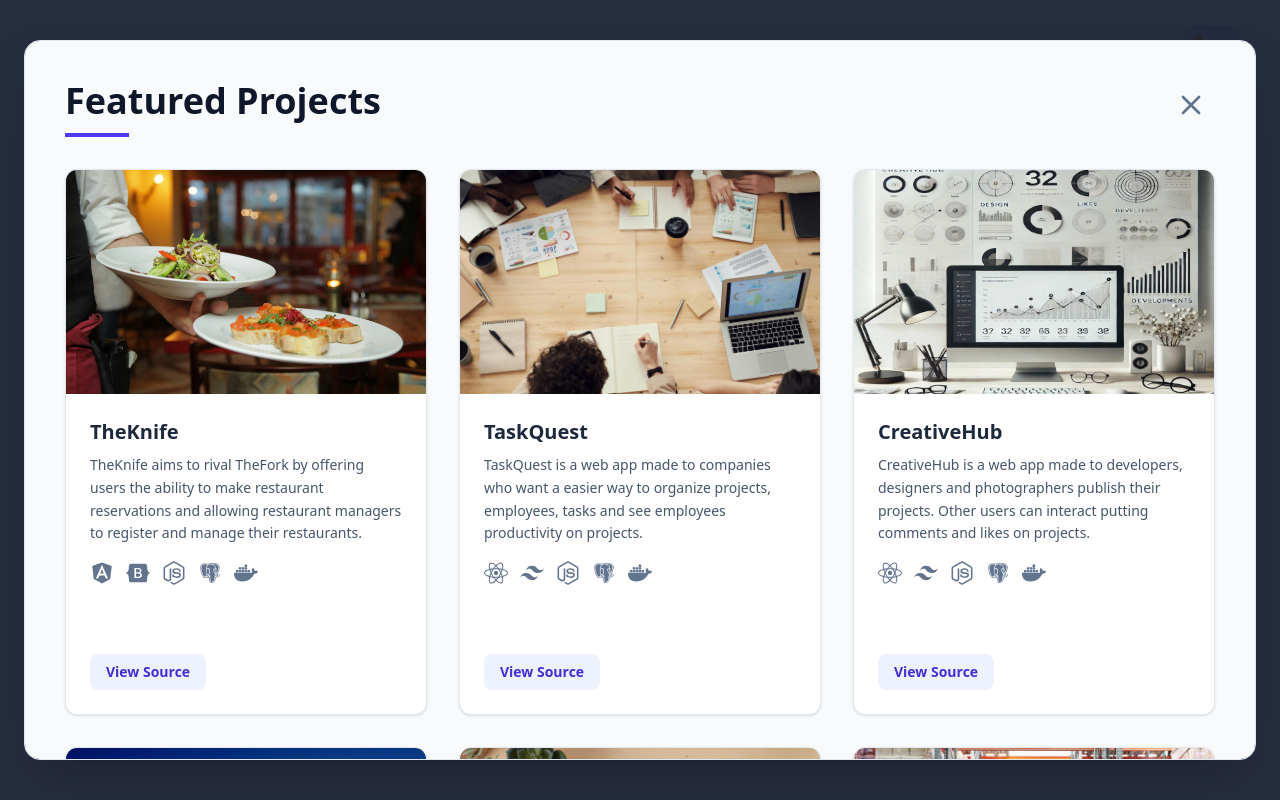
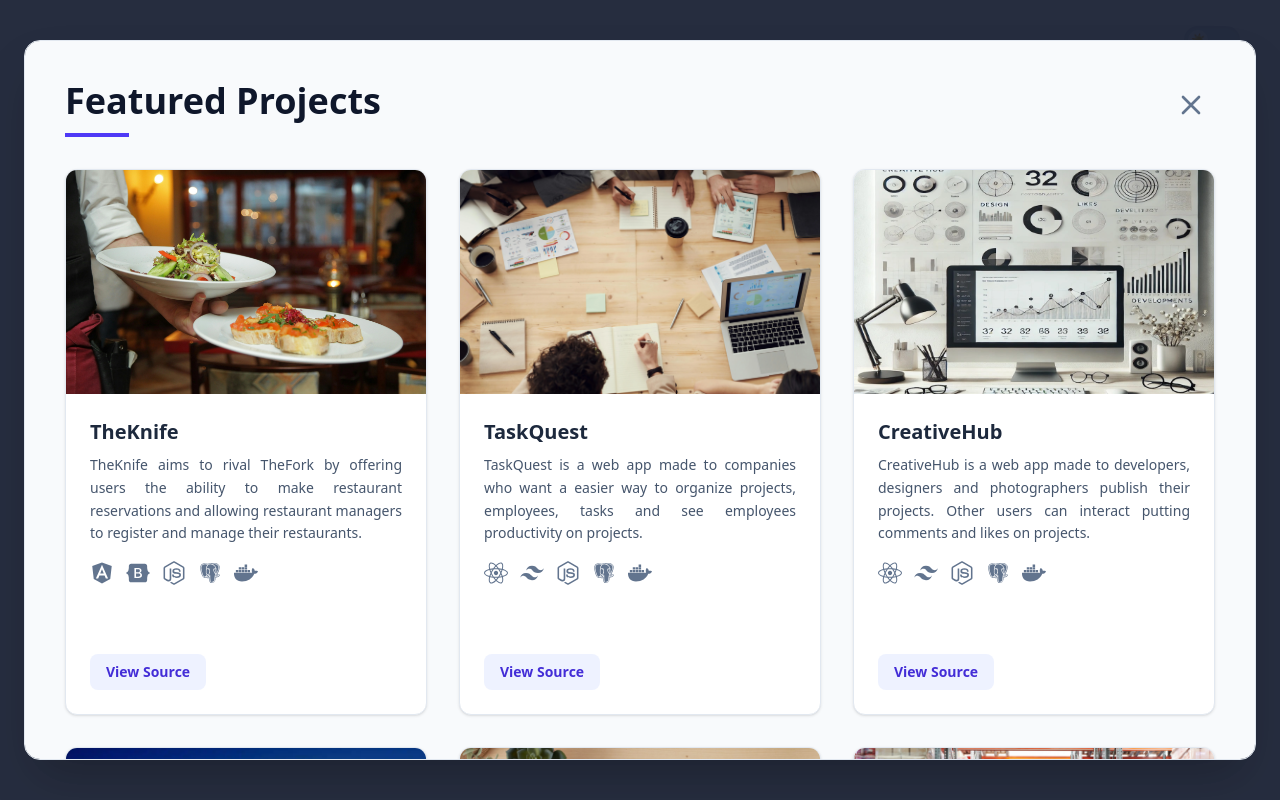
Before and after one commit to ruib07/ruib07.github.io, a React (Vite) app: page / in a window 1280 px wide. Both pictures are taken after a click on the button "See My Projects". Shown: the top 800 px of the page. Built offline with nearby package versions, Linux system fonts and the light colour scheme.

Commit message:
Justified textes.

```diff
--- a/src/components/Home/WorkExperience.tsx
+++ b/src/components/Home/WorkExperience.tsx
@@ -60,7 +60,7 @@ const JobItem = memo(
               <p className="text-slate-500 dark:text-purple-300/80 font-medium mb-3">
                 {job.date}
               </p>
-              <p className="text-slate-600 dark:text-gray-300 leading-relaxed whitespace-pre-line">
+              <p className="text-slate-600 dark:text-gray-300 leading-relaxed whitespace-pre-line text-justify">
                 {job.modalDescription}
               </p>
             </div>
--- a/src/components/dialogs/ProjectsDialog.tsx
+++ b/src/components/dialogs/ProjectsDialog.tsx
@@ -25,7 +25,7 @@ const ProjectCard = memo(({ project }: IProjectCardProps) => {
             {project.title}
           </h3>
 
-          <p className="text-slate-600 dark:text-gray-400 mb-4 text-sm leading-relaxed line-clamp-4">
+          <p className="text-slate-600 dark:text-gray-400 mb-4 text-sm leading-relaxed line-clamp-4 text-justify">
             {project.description}
           </p>
 
```
